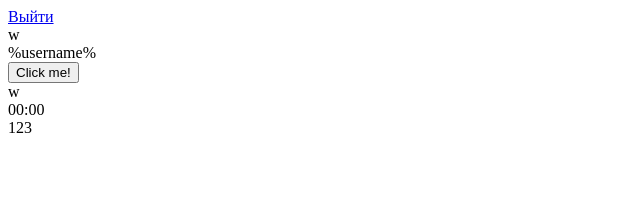
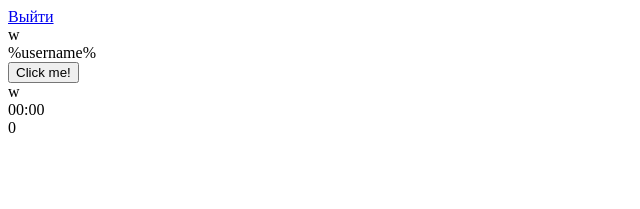
Before and after one commit to iamo0/round-squares, a React (Vite) app in the folder frontend/: page /0 in a window 1280 px wide. Shown: the top 209 px of the page, without its empty margins (0-640 px from the left). Built offline with nearby package versions, Linux system fonts and the light colour scheme.

Commit message:
FE: Add clicks counter to game page

```diff
--- a/frontend/src/pages/game-page/game-page.tsx
+++ b/frontend/src/pages/game-page/game-page.tsx
@@ -1,18 +1,26 @@
 import { NavLink, useNavigate, useParams } from "react-router-dom";
 import { useGame } from "../../data/games-provider";
+import { useState } from "react";
 
 export default function GamePage() {
   const { gameId } = useParams();
   const navigate = useNavigate();
   const game = useGame(gameId!);
 
+  const [clicks, setClicks] = useState(0);
+
   if (gameId === undefined || game === null) {
     navigate("/404");
     return <></>;
   }
 
+  async function syncClicks() {
+
+  }
+
   function handleDuckClick() {
-
+    setClicks(clicks + 1);
+    syncClicks();
   }
 
   return <>
@@ -28,7 +36,7 @@ export default function GamePage() {
       <div className="game-round-stats">
         <div className="game-round-stats-state">{game.state}</div>
         <div className="game-round-stats-timer">00:00</div>
-        <div className="game-round-stats-points">123</div>
+        <div className="game-round-stats-points">{clicks}</div>
       </div>
     </main>
   </>;
```
